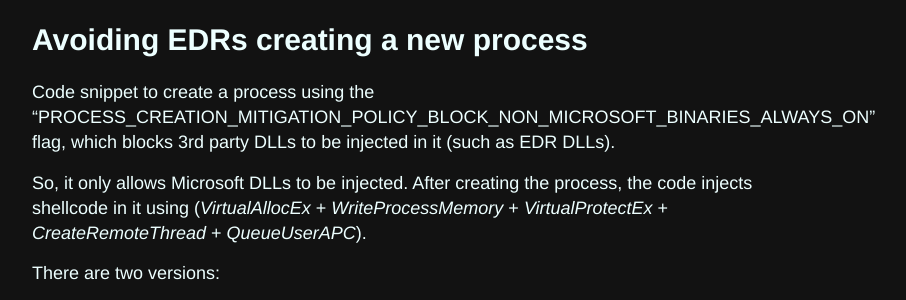
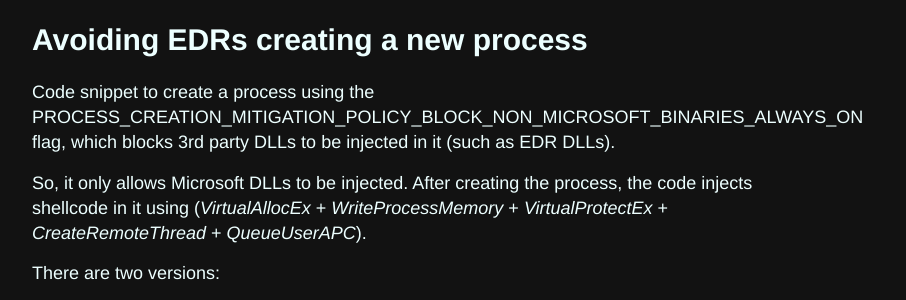
Before and after one commit to ricardojoserf/ricardojoserf.github.io, a Jekyll site: the page built from _posts/2023-3-23-non-ms-binaries.md, in a window 1280 px wide and 900 px high. Shown: the part 147-447 px from the top of the window, without its empty margins (218-1124 px from the left). Built offline with Jekyll 4.4.1, drawn with Linux system fonts in a browser that asks for light colours.

```diff
--- a/_posts/2023-3-23-non-ms-binaries.md
+++ b/_posts/2023-3-23-non-ms-binaries.md
@@ -4,7 +4,7 @@ title: Avoiding EDRs creating a new process
 excerpt_separator: <!--more-->
 ---
 
-Code snippet to create a process using the "PROCESS_CREATION_MITIGATION_POLICY_BLOCK_NON_MICROSOFT_BINARIES_ALWAYS_ON" flag, which blocks 3rd party DLLs to be injected in it (such as EDR DLLs).
+Code snippet to create a process using the PROCESS_CREATION_MITIGATION_POLICY_BLOCK_NON_MICROSOFT_BINARIES_ALWAYS_ON flag, which blocks 3rd party DLLs to be injected in it (such as EDR DLLs).
 
 <!--more-->
 
```
